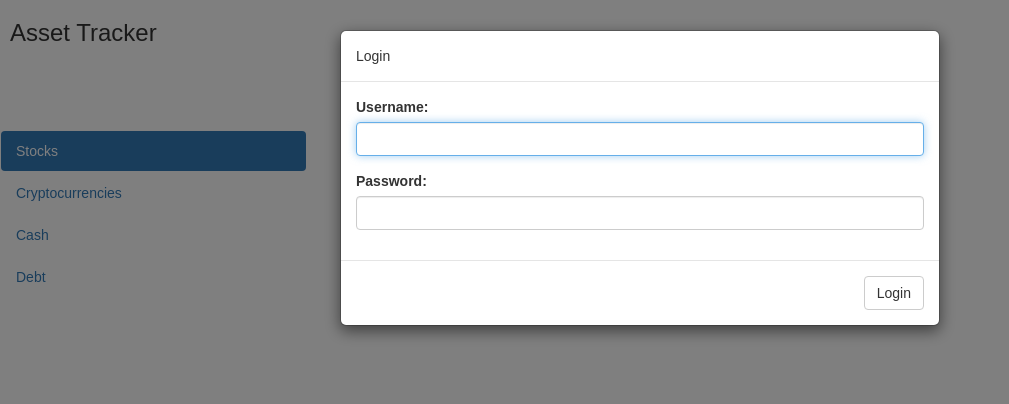
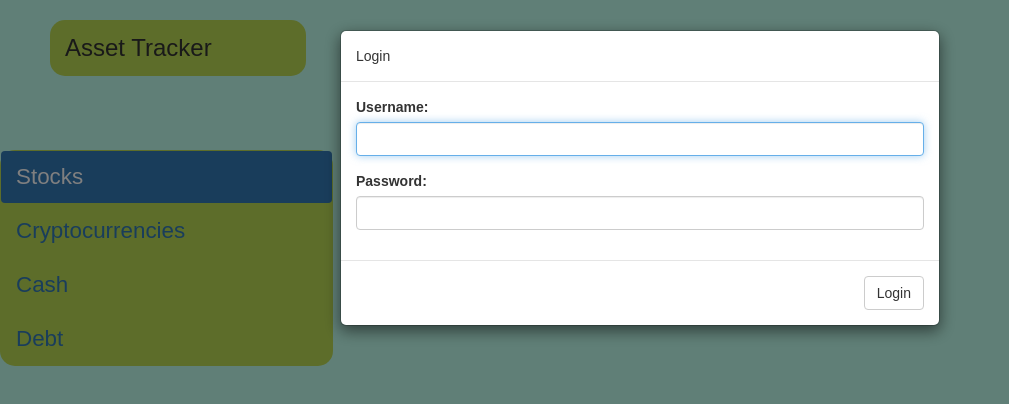
Before and after one commit to jmanzelm/asset_tracker, a React (Create React App) app in the folder client/: page / in a window 1280 px wide. Shown: the top 404 px of the page, without its empty margins (0-1009 px from the left). Built offline with nearby package versions, Linux system fonts and the light colour scheme; no server answers.

Commit message:
SO STYLISH

```diff
--- a/client/src/App.css
+++ b/client/src/App.css
@@ -1,12 +1,21 @@
+body{
+    background-color: #C0FFEE;
+}
+
 .navbar {
-  width: 20%;
+  font-size: 1.6em;
+  border-radius: 15px;
+  background-color: #BADA55;
+  width: 26%;
   text-align: left;
   float: left;
 }
 .nav {
-    width: 120%;
+    width: 100%;
 }
-
+.mainBackground {
+    background-color: #C0FFEE
+}
 .input-modal {
   display: inline;
   width: 20% !important;
@@ -33,7 +42,7 @@
 
 .search {
   width: 50%;
-  margin-left: 30%;
+  margin-left: 40%;
   padding-bottom: 30px;
 
 }
@@ -51,14 +60,17 @@
 }
 
 .asset-table th {
+  border-top: none;
   background-color: #521945;
   color: white;
   font-size: 1.3em;
 }
 
 #asset-tracker-name {
-  margin-left: 10px;
-  padding-bottom: 10px;
+  background-color: #BADA55;
+  border-radius: 15px;
+  margin-left: 50px;
+  padding: 15px;
   width: 20% !important;
 }
 
```
